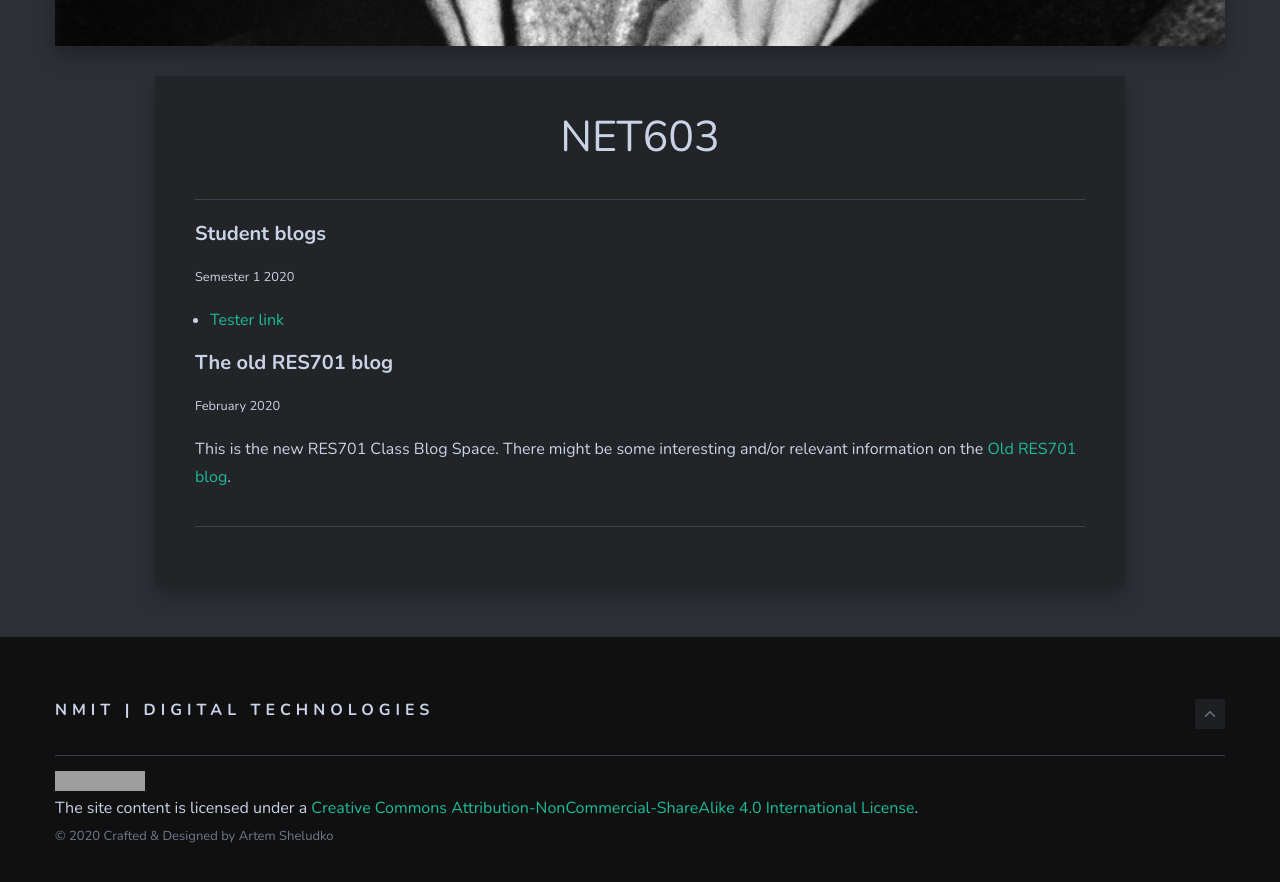
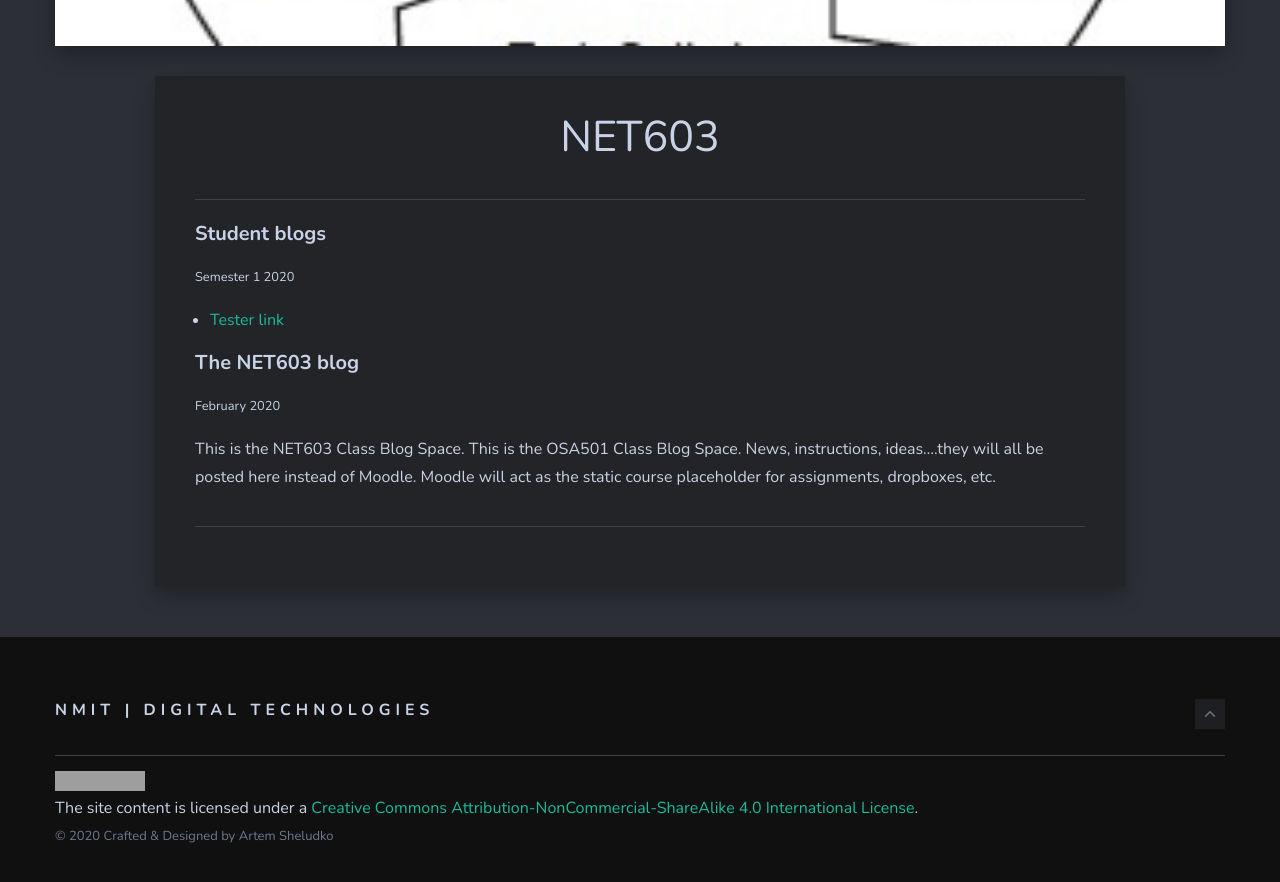
Before and after one commit to larsoliverdam/nmit, a Jekyll site: the page built from _pages/NET603.md, in a window 1280 px wide and 900 px high, scrolled down 649 px. Shown: the top 882 px of the window. Built offline with Jekyll 4.4.1, drawn with Linux system fonts in a browser that asks for light colours; nearby versions of some CDN libraries; grey boxes are pictures that could not be loaded.

Commit message:
Basic setup of NET603 Page

```diff
--- a/_pages/NET603.md
+++ b/_pages/NET603.md
@@ -2,7 +2,7 @@
 layout: page
 title: NET603
 permalink: /NET603/
-image: 08.jpg
+image: TopDown.jpg
 ---
 
 #### Student blogs
@@ -10,7 +10,7 @@
 
 * [Tester link](https://nmitresearchmethods.wordpress.com/)
 
-#### The old RES701 blog
+#### The NET603 blog
 <small>February 2020</small>
 
-This is the new RES701 Class Blog Space. There might be some interesting and/or relevant information on the [Old RES701 blog](https://nmitresearchmethods.wordpress.com/).
+This is the NET603 Class Blog Space. This is the OSA501 Class Blog Space. News, instructions, ideas....they will all be posted here instead of Moodle. Moodle will act as the static course placeholder for assignments, dropboxes, etc.
```
Also changed, not shown: img/TopDown.jpg (added).
